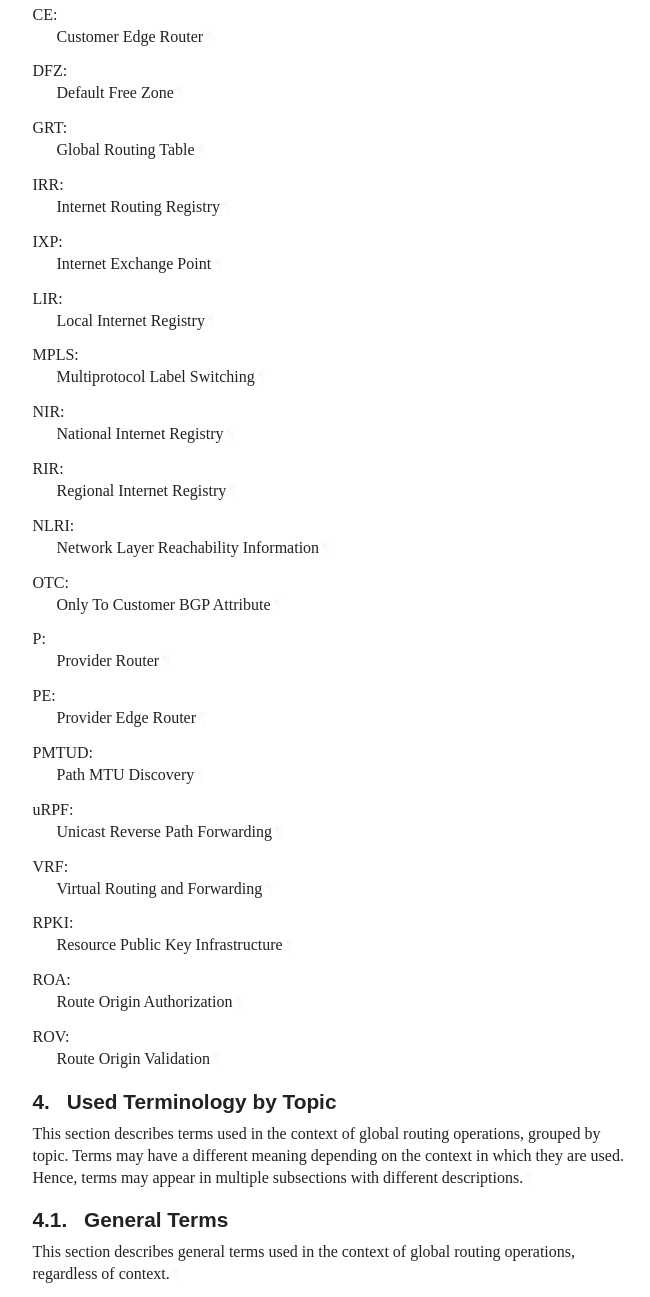
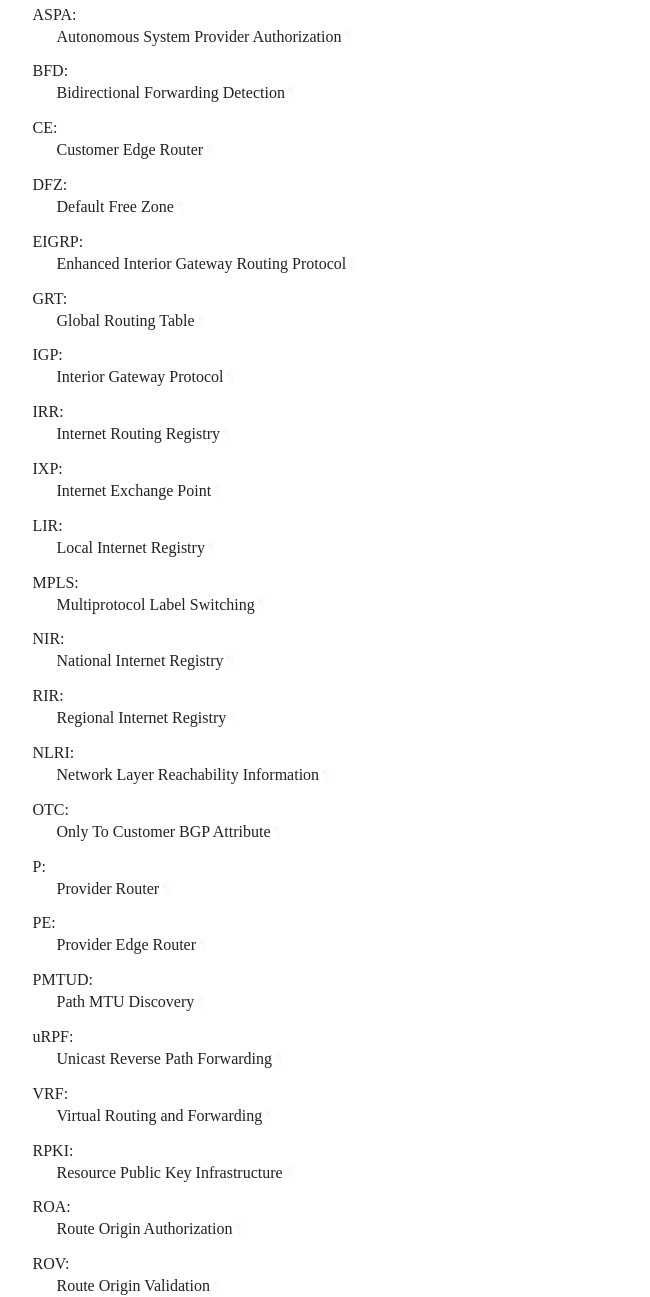
Before and after one commit to ichdasich/draft-routing-operations-terminology, a plain HTML site: page draft-ietf-grow-routing-ops-terms.html in a window 1280 px wide. Shown: the part 1500-2797 px from the top of the page, without its empty margins (92-742 px from the left). Drawn offline with Linux system fonts and the light colour scheme; a web font is replaced by a local one.

Commit message:
Script updating gh-pages from d72301b. [ci skip]

```diff
--- a/draft-ietf-grow-routing-ops-terms.html
+++ b/draft-ietf-grow-routing-ops-terms.html
@@ -17,22 +17,22 @@
                 The document explicitly does not serve as an authoritative source of correct terminology, but instead strives to provide an overview of practice.
 
     " name="description">
-<meta content="xml2rfc 3.34.0" name="generator">
+<meta content="xml2rfc 3.34.1" name="generator">
 <meta content="draft-ietf-grow-routing-ops-terms-latest" name="ietf.draft">
 <!-- Generator version information:
-  xml2rfc 3.34.0
+  xml2rfc 3.34.1
     Python 3.14.7
-    ConfigArgParse 1.7.5
+    ConfigArgParse 1.7.7
     google-i18n-address 3.1.1
     intervaltree 3.2.1
     Jinja2 3.1.6
     lxml 6.1.1
     natsort 8.4.0
-    platformdirs 4.11.5
+    platformdirs 4.11.10
     pycountry 24.6.1
     PyYAML 6.0.3
     requests 2.33.1
-    wcwidth 0.8.2
+    wcwidth 0.8.4
 -->
 <link href="draft-ietf-grow-routing-ops-terms.xml" rel="alternate" type="application/rfc+xml">
 <link href="#copyright" rel="license">
@@ -1048,11 +1048,11 @@ svg {
 <thead><tr>
 <td class="left">Internet-Draft</td>
 <td class="center">BGP TERMS</td>
-<td class="right">August 2026</td>
+<td class="right">September 2026</td>
 </tr></thead>
 <tfoot><tr>
 <td class="left">Fiebig &amp; Tremmel</td>
-<td class="center">Expires 4 March 2027</td>
+<td class="center">Expires 3 April 2027</td>
 <td class="right">[Page]</td>
 </tr></tfoot>
 </table>
@@ -1065,12 +1065,12 @@ svg {
 <dd class="internet-draft">draft-ietf-grow-routing-ops-terms-latest</dd>
 <dt class="label-published">Published:</dt>
 <dd class="published">
-<time datetime="2026-08-31" class="published">31 August 2026</time>
+<time datetime="2026-09-30" class="published">30 September 2026</time>
     </dd>
 <dt class="label-intended-status">Intended Status:</dt>
 <dd class="intended-status">Informational</dd>
 <dt class="label-expires">Expires:</dt>
-<dd class="expires"><time datetime="2027-03-04">4 March 2027</time></dd>
+<dd class="expires"><time datetime="2027-04-03">3 April 2027</time></dd>
 <dt class="label-authors">Authors:</dt>
 <dd class="authors">
 <div class="author">
@@ -1113,7 +1113,7 @@ svg {
         time. It is inappropriate to use Internet-Drafts as reference
         material or to cite them other than as "work in progress."<a href="#section-boilerplate.1-3" class="pilcrow">¶</a></p>
 <p id="section-boilerplate.1-4">
-        This Internet-Draft will expire on 4 March 2027.<a href="#section-boilerplate.1-4" class="pilcrow">¶</a></p>
+        This Internet-Draft will expire on 3 April 2027.<a href="#section-boilerplate.1-4" class="pilcrow">¶</a></p>
 </section>
 </div>
 <div id="copyright">
@@ -1268,80 +1268,96 @@ svg {
         <dd style="margin-left: 1.5em" id="section-3-2.6">Border Gateway Protocol<a href="#section-3-2.6" class="pilcrow">¶</a>
 </dd>
         <dd class="break"></dd>
-<dt id="section-3-2.7">CE:</dt>
-        <dd style="margin-left: 1.5em" id="section-3-2.8">Customer Edge Router<a href="#section-3-2.8" class="pilcrow">¶</a>
-</dd>
-        <dd class="break"></dd>
-<dt id="section-3-2.9">DFZ:</dt>
-        <dd style="margin-left: 1.5em" id="section-3-2.10">Default Free Zone<a href="#section-3-2.10" class="pilcrow">¶</a>
-</dd>
-        <dd class="break"></dd>
-<dt id="section-3-2.11">GRT:</dt>
-        <dd style="margin-left: 1.5em" id="section-3-2.12">Global Routing Table<a href="#section-3-2.12" class="pilcrow">¶</a>
-</dd>
-        <dd class="break"></dd>
-<dt id="section-3-2.13">IRR:</dt>
-        <dd style="margin-left: 1.5em" id="section-3-2.14">Internet Routing Registry<a href="#section-3-2.14" class="pilcrow">¶</a>
-</dd>
-        <dd class="break"></dd>
-<dt id="section-3-2.15">IXP:</dt>
-        <dd style="margin-left: 1.5em" id="section-3-2.16">Internet Exchange Point<a href="#section-3-2.16" class="pilcrow">¶</a>
-</dd>
-        <dd class="break"></dd>
-<dt id="section-3-2.17">LIR:</dt>
-        <dd style="margin-left: 1.5em" id="section-3-2.18">Local Internet Registry<a href="#section-3-2.18" class="pilcrow">¶</a>
-</dd>
-        <dd class="break"></dd>
-<dt id="section-3-2.19">MPLS:</dt>
-        <dd style="margin-left: 1.5em" id="section-3-2.20">Multiprotocol Label Switching<a href="#section-3-2.20" class="pilcrow">¶</a>
-</dd>
-        <dd class="break"></dd>
-<dt id="section-3-2.21">NIR:</dt>
-        <dd style="margin-left: 1.5em" id="section-3-2.22">National Internet Registry<a href="#section-3-2.22" class="pilcrow">¶</a>
-</dd>
-        <dd class="break"></dd>
-<dt id="section-3-2.23">RIR:</dt>
-        <dd style="margin-left: 1.5em" id="section-3-2.24">Regional Internet Registry<a href="#section-3-2.24" class="pilcrow">¶</a>
-</dd>
-        <dd class="break"></dd>
-<dt id="section-3-2.25">NLRI:</dt>
-        <dd style="margin-left: 1.5em" id="section-3-2.26">Network Layer Reachability Information<a href="#section-3-2.26" class="pilcrow">¶</a>
-</dd>
-        <dd class="break"></dd>
-<dt id="section-3-2.27">OTC:</dt>
-        <dd style="margin-left: 1.5em" id="section-3-2.28">Only To Customer BGP Attribute<a href="#section-3-2.28" class="pilcrow">¶</a>
-</dd>
-        <dd class="break"></dd>
-<dt id="section-3-2.29">P:</dt>
-        <dd style="margin-left: 1.5em" id="section-3-2.30">Provider Router<a href="#section-3-2.30" class="pilcrow">¶</a>
-</dd>
-        <dd class="break"></dd>
-<dt id="section-3-2.31">PE:</dt>
-        <dd style="margin-left: 1.5em" id="section-3-2.32">Provider Edge Router<a href="#section-3-2.32" class="pilcrow">¶</a>
-</dd>
-        <dd class="break"></dd>
-<dt id="section-3-2.33">PMTUD:</dt>
-        <dd style="margin-left: 1.5em" id="section-3-2.34">Path MTU Discovery<a href="#section-3-2.34" class="pilcrow">¶</a>
-</dd>
-        <dd class="break"></dd>
-<dt id="section-3-2.35">uRPF:</dt>
-        <dd style="margin-left: 1.5em" id="section-3-2.36">Unicast Reverse Path Forwarding<a href="#section-3-2.36" class="pilcrow">¶</a>
-</dd>
-        <dd class="break"></dd>
-<dt id="section-3-2.37">VRF:</dt>
-        <dd style="margin-left: 1.5em" id="section-3-2.38">Virtual Routing and Forwarding<a href="#section-3-2.38" class="pilcrow">¶</a>
-</dd>
-        <dd class="break"></dd>
-<dt id="section-3-2.39">RPKI:</dt>
-        <dd style="margin-left: 1.5em" id="section-3-2.40">Resource Public Key Infrastructure<a href="#section-3-2.40" class="pilcrow">¶</a>
-</dd>
-        <dd class="break"></dd>
-<dt id="section-3-2.41">ROA:</dt>
-        <dd style="margin-left: 1.5em" id="section-3-2.42">Route Origin Authorization<a href="#section-3-2.42" class="pilcrow">¶</a>
-</dd>
-        <dd class="break"></dd>
-<dt id="section-3-2.43">ROV:</dt>
-        <dd style="margin-left: 1.5em" id="section-3-2.44">Route Origin Validation<a href="#section-3-2.44" class="pilcrow">¶</a>
+<dt id="section-3-2.7">ASPA:</dt>
+        <dd style="margin-left: 1.5em" id="section-3-2.8">Autonomous System Provider Authorization<a href="#section-3-2.8" class="pilcrow">¶</a>
+</dd>
+        <dd class="break"></dd>
+<dt id="section-3-2.9">BFD:</dt>
+        <dd style="margin-left: 1.5em" id="section-3-2.10">Bidirectional Forwarding Detection<a href="#section-3-2.10" class="pilcrow">¶</a>
+</dd>
+        <dd class="break"></dd>
+<dt id="section-3-2.11">CE:</dt>
+        <dd style="margin-left: 1.5em" id="section-3-2.12">Customer Edge Router<a href="#section-3-2.12" class="pilcrow">¶</a>
+</dd>
+        <dd class="break"></dd>
+<dt id="section-3-2.13">DFZ:</dt>
+        <dd style="margin-left: 1.5em" id="section-3-2.14">Default Free Zone<a href="#section-3-2.14" class="pilcrow">¶</a>
+</dd>
+        <dd class="break"></dd>
+<dt id="section-3-2.15">EIGRP:</dt>
+        <dd style="margin-left: 1.5em" id="section-3-2.16">Enhanced Interior Gateway Routing Protocol<a href="#section-3-2.16" class="pilcrow">¶</a>
+</dd>
+        <dd class="break"></dd>
+<dt id="section-3-2.17">GRT:</dt>
+        <dd style="margin-left: 1.5em" id="section-3-2.18">Global Routing Table<a href="#section-3-2.18" class="pilcrow">¶</a>
+</dd>
+        <dd class="break"></dd>
+<dt id="section-3-2.19">IGP:</dt>
+        <dd style="margin-left: 1.5em" id="section-3-2.20">Interior Gateway Protocol<a href="#section-3-2.20" class="pilcrow">¶</a>
+</dd>
+        <dd class="break"></dd>
+<dt id="section-3-2.21">IRR:</dt>
+        <dd style="margin-left: 1.5em" id="section-3-2.22">Internet Routing Registry<a href="#section-3-2.22" class="pilcrow">¶</a>
+</dd>
+        <dd class="break"></dd>
+<dt id="section-3-2.23">IXP:</dt>
+        <dd style="margin-left: 1.5em" id="section-3-2.24">Internet Exchange Point<a href="#section-3-2.24" class="pilcrow">¶</a>
+</dd>
+        <dd class="break"></dd>
+<dt id="section-3-2.25">LIR:</dt>
+        <dd style="margin-left: 1.5em" id="section-3-2.26">Local Internet Registry<a href="#section-3-2.26" class="pilcrow">¶</a>
+</dd>
+        <dd class="break"></dd>
+<dt id="section-3-2.27">MPLS:</dt>
+        <dd style="margin-left: 1.5em" id="section-3-2.28">Multiprotocol Label Switching<a href="#section-3-2.28" class="pilcrow">¶</a>
+</dd>
+        <dd class="break"></dd>
+<dt id="section-3-2.29">NIR:</dt>
+        <dd style="margin-left: 1.5em" id="section-3-2.30">National Internet Registry<a href="#section-3-2.30" class="pilcrow">¶</a>
+</dd>
+        <dd class="break"></dd>
+<dt id="section-3-2.31">RIR:</dt>
+        <dd style="margin-left: 1.5em" id="section-3-2.32">Regional Internet Registry<a href="#section-3-2.32" class="pilcrow">¶</a>
+</dd>
+        <dd class="break"></dd>
+<dt id="section-3-2.33">NLRI:</dt>
+        <dd style="margin-left: 1.5em" id="section-3-2.34">Network Layer Reachability Information<a href="#section-3-2.34" class="pilcrow">¶</a>
+</dd>
+        <dd class="break"></dd>
+<dt id="section-3-2.35">OTC:</dt>
+        <dd style="margin-left: 1.5em" id="section-3-2.36">Only To Customer BGP Attribute<a href="#section-3-2.36" class="pilcrow">¶</a>
+</dd>
+        <dd class="break"></dd>
+<dt id="section-3-2.37">P:</dt>
+        <dd style="margin-left: 1.5em" id="section-3-2.38">Provider Router<a href="#section-3-2.38" class="pilcrow">¶</a>
+</dd>
+        <dd class="break"></dd>
+<dt id="section-3-2.39">PE:</dt>
+        <dd style="margin-left: 1.5em" id="section-3-2.40">Provider Edge Router<a href="#section-3-2.40" class="pilcrow">¶</a>
+</dd>
+        <dd class="break"></dd>
+<dt id="section-3-2.41">PMTUD:</dt>
+        <dd style="margin-left: 1.5em" id="section-3-2.42">Path MTU Discovery<a href="#section-3-2.42" class="pilcrow">¶</a>
+</dd>
+        <dd class="break"></dd>
+<dt id="section-3-2.43">uRPF:</dt>
+        <dd style="margin-left: 1.5em" id="section-3-2.44">Unicast Reverse Path Forwarding<a href="#section-3-2.44" class="pilcrow">¶</a>
+</dd>
+        <dd class="break"></dd>
+<dt id="section-3-2.45">VRF:</dt>
+        <dd style="margin-left: 1.5em" id="section-3-2.46">Virtual Routing and Forwarding<a href="#section-3-2.46" class="pilcrow">¶</a>
+</dd>
+        <dd class="break"></dd>
+<dt id="section-3-2.47">RPKI:</dt>
+        <dd style="margin-left: 1.5em" id="section-3-2.48">Resource Public Key Infrastructure<a href="#section-3-2.48" class="pilcrow">¶</a>
+</dd>
+        <dd class="break"></dd>
+<dt id="section-3-2.49">ROA:</dt>
+        <dd style="margin-left: 1.5em" id="section-3-2.50">Route Origin Authorization<a href="#section-3-2.50" class="pilcrow">¶</a>
+</dd>
+        <dd class="break"></dd>
+<dt id="section-3-2.51">ROV:</dt>
+        <dd style="margin-left: 1.5em" id="section-3-2.52">Route Origin Validation<a href="#section-3-2.52" class="pilcrow">¶</a>
 </dd>
       <dd class="break"></dd>
 </dl>
```
Also changed, not shown: draft-ietf-grow-routing-ops-terms.txt.
